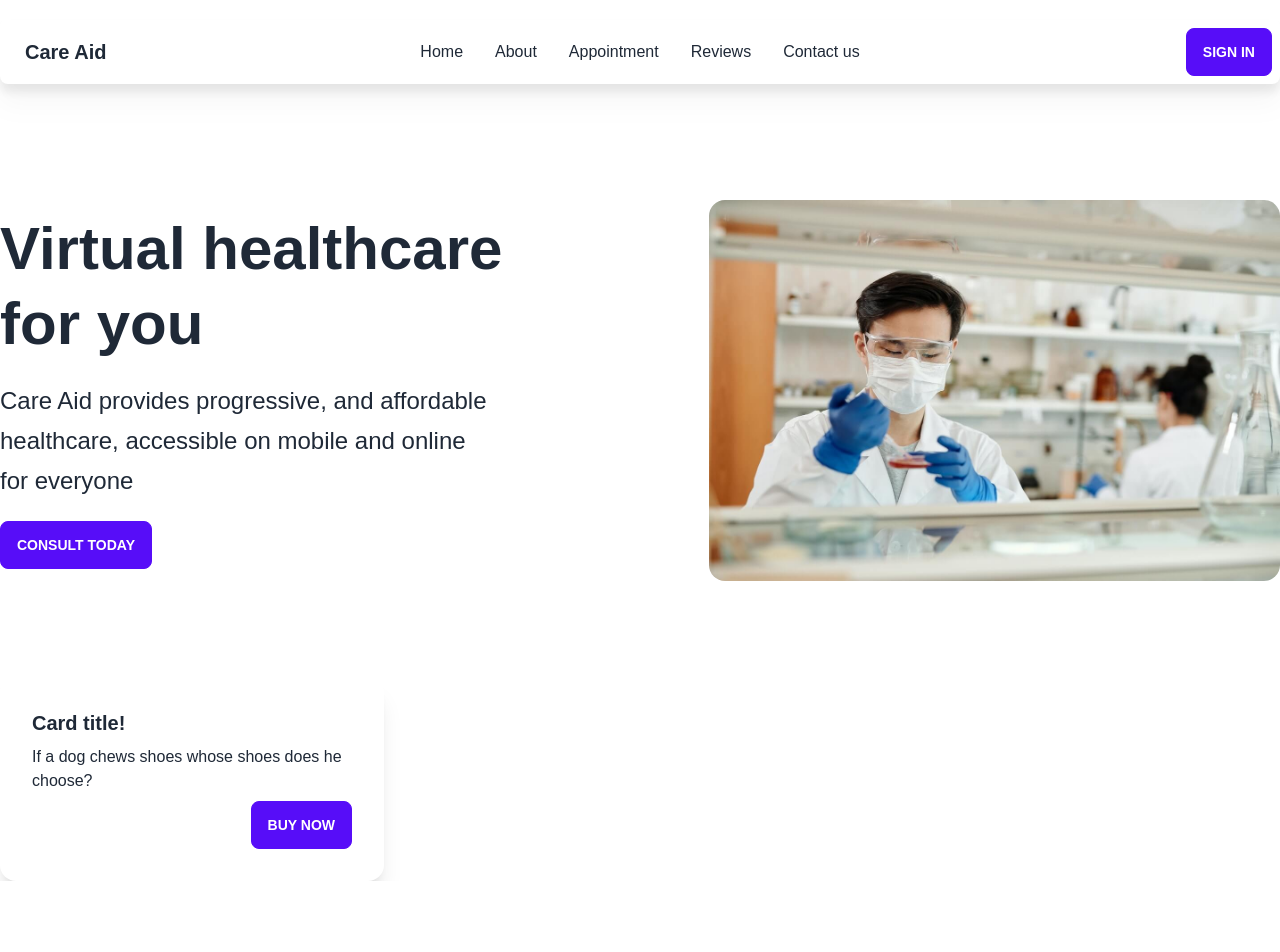
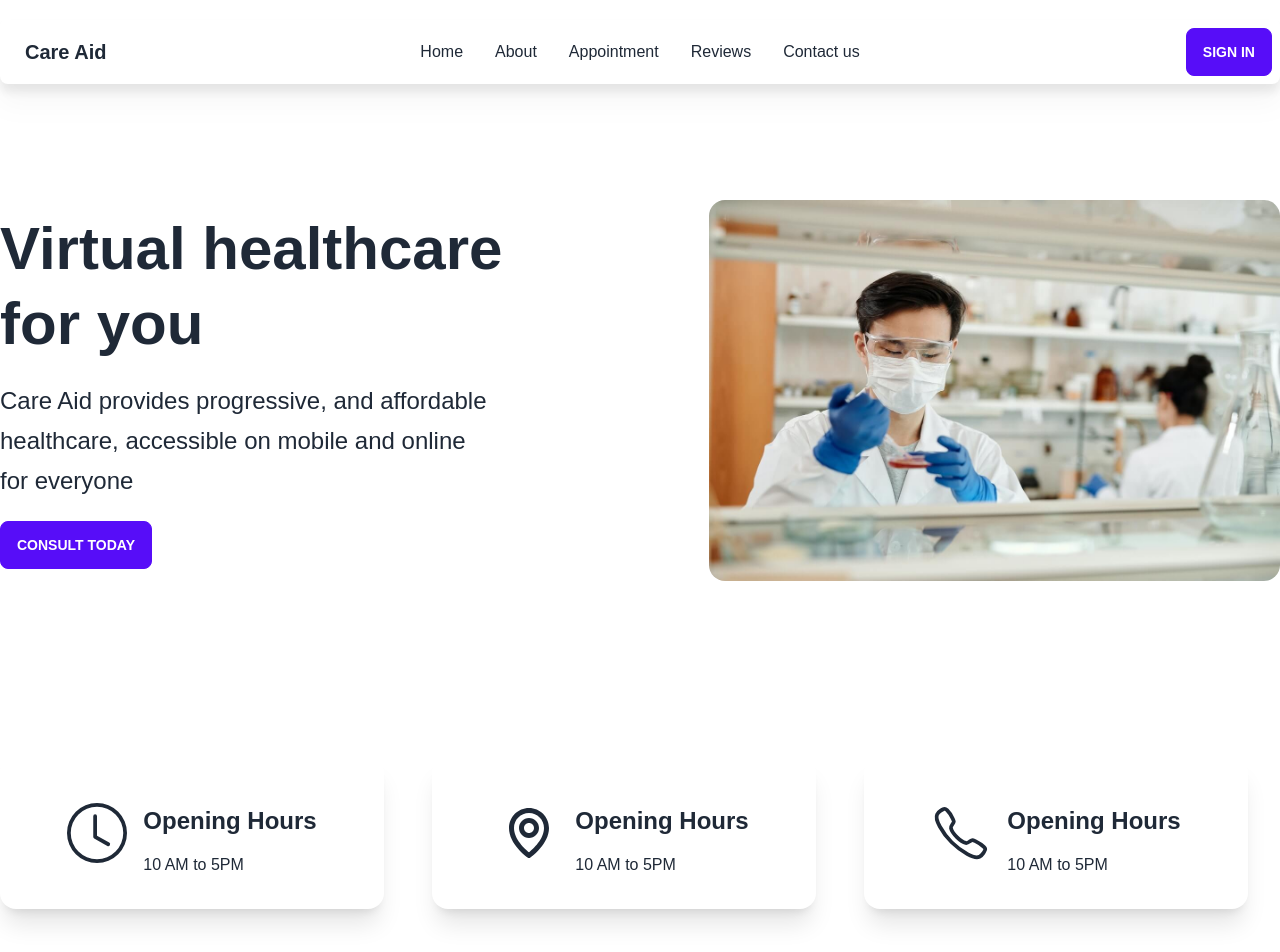
Before and after one commit to devmhimran/care-aid, a React (Create React App) app in the folder care-aid/: page / in a window 1280 px wide. Shown: the top 952 px of the page. Before the commit the page ends 881 px from the top, so only its background shows below. Built offline with nearby package versions, Linux system fonts and the light colour scheme.

Commit message:
Care Aid Info Section Added

```diff
--- a/care-aid/package.json
+++ b/care-aid/package.json
@@ -10,6 +10,7 @@
     "react": "^18.1.0",
     "react-daisyui": "^2.0.1",
     "react-dom": "^18.1.0",
+    "react-icons": "^4.3.1",
     "react-router-dom": "^6.3.0",
     "react-scripts": "5.0.1",
     "web-vitals": "^2.1.4"
--- a/care-aid/src/component/Home/Home.js
+++ b/care-aid/src/component/Home/Home.js
@@ -1,5 +1,8 @@
 import React from 'react';
-import heroImage from '../../Assets/care-aid-01.jpg'
+import heroImage from '../../Assets/care-aid-01.jpg';
+import { BiMap } from 'react-icons/bi';
+import { BsClock } from 'react-icons/bs';
+import { IoCallOutline } from 'react-icons/io5';
 
 const Home = () => {
 return (
@@ -21,17 +24,49 @@ const Home = () => {
                 </div>
             </div>
         </div>
-            <div className="care__aid__info">
+
+        <div className="care__aid__info py-20">
             <div className='grid grid-col-4 grid-flow-col gap-4'>
                 <div class="card w-96 bg-base-100 shadow-xl">
-                        <div class="card-body">
-                            <h2 class="card-title">Card title!</h2>
-                            <p>If a dog chews shoes whose shoes does he choose?</p>
-                            <div class="card-actions justify-end">
-                                <button class="btn btn-primary">Buy Now</button>
+                        <div class="card-body mx-auto">
+                            <div className="flex">
+                                <div className="box__icon text-6xl flex items-center mr-4">
+                                    <BsClock></BsClock>
+                                </div>
+                                <div className="box__info">
+                                    <h2 className='text-2xl font-semibold my-4'>Opening Hours</h2>
+                                    <p>10 AM to 5PM</p>
                                 </div>
                             </div>
                         </div>
+                    </div>
+                <div class="card w-96 bg-base-100 shadow-xl">
+                        <div class="card-body mx-auto">
+                            <div className="flex">
+                                <div className="box__icon text-6xl flex items-center mr-4">
+                                    <BiMap></BiMap>
+                                </div>
+                                <div className="box__info">
+                                    <h2 className='text-2xl font-semibold my-4'>Opening Hours</h2>
+                                    <p>10 AM to 5PM</p>
+                                </div>
+                            </div>
+                        </div>
+                    </div>
+                <div class="card w-96 bg-base-100 shadow-xl">
+                        <div class="card-body mx-auto">
+                            <div className="flex">
+                                <div className="box__icon text-6xl flex items-center mr-4">
+                                    <IoCallOutline></IoCallOutline>
+                                </div>
+                                <div className="box__info">
+                                    <h2 className='text-2xl font-semibold my-4'>Opening Hours</h2>
+                                    <p>10 AM to 5PM</p>
+                                </div>
+                            </div>
+                        </div>
+                    </div>
+
             </div>
         </div>
     </div>
```
Also changed, not shown: 1 other file (tests, documents, lock files or other folders). Lines whose indentation alone changed are shown as unchanged.
